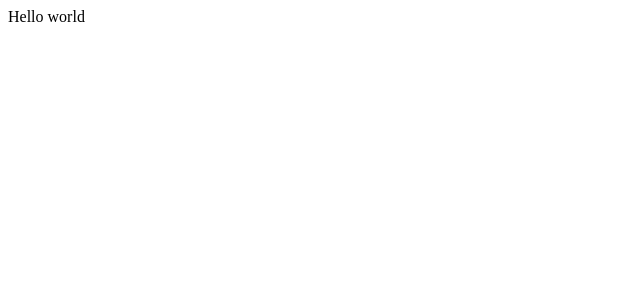
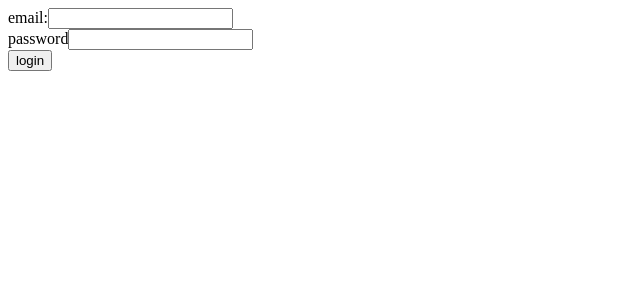
Before and after one commit to minhvdq/calendar2_0_FE, a React (Vite) app: page / in a window 1280 px wide. Shown: the top 300 px of the page, without its empty margins (0-640 px from the left). Built offline with nearby package versions, Linux system fonts and the light colour scheme.

Commit message:
continue login

```diff
--- a/package.json
+++ b/package.json
@@ -10,6 +10,8 @@
     "preview": "vite preview"
   },
   "dependencies": {
+    "axios": "^1.6.7",
+    "prop-types": "^15.8.1",
     "react": "^18.2.0",
     "react-dom": "^18.2.0"
   },
--- a/src/App.jsx
+++ b/src/App.jsx
@@ -1,12 +1,58 @@
-import { useState } from 'react'
+import { useState, useEffect} from 'react'
+import AuthForm from './components/AuthForm'
+import loginService from './services/login'
+import customStorage from './services/customStorage'
 
 function App() {
-  const [count, setCount] = useState(0)
+  const [curUser, setCurUser] = useState(null)
+  const [email, setEmail] = useState('')
+  const [password, setPassword] = useState('')
+  const [error, setError] = useState(null);
+
+
+  window.customLoca
+
+  const handlePassword = (event) => {
+    setPassword(event.target.value)
+    console.log(event.target.value)
+  }
+  const handleEmail = (event) => {
+    setEmail(event.target.value)
+    console.log(event.target.value)
+  }
+  const handleLogin = async(event) => {
+    event.preventDefault();
+    try{
+      const logUser = await loginService.login({email: email, password})
+      setCurUser(logUser);
+      customStorage.setItem('localUser', JSON.stringify(logUser));
+      console.log(logUser)
+      setUsername('');
+      setPassword('');
+    }catch{
+      setError('Wrong username or password')
+      setTimeout(() => {
+        setError(null)
+      }, 5000)
+    }
+  }
+
+  const handleLogout = (event) => {
+    event.preventDefault()
+    window.localStorage.clear()
+    setUser(null)
+  }
 
   return (
     <>
       <div>
-        Hello world
+        <AuthForm
+          handleLogin={handleLogin}
+          email={email} password={password}
+          handleEmail={handleEmail}
+          handlePassword={handlePassword}
+        />
+        {error}
       </div>
     </>
   )
--- /dev/null
+++ b/src/components/AuthForm.jsx
@@ -0,0 +1,26 @@
+import PropTypes from 'prop-types'
+
+const AuthForm = ({ handleLogin, email, password, handleEmail, handlePassword }) => {
+  return(
+    <form onSubmit = {handleLogin}>
+      <div>
+        email:
+        <input id='email' type = "text" name = "email" value = {email} onChange = {handleEmail} />
+      </div>
+      <div>
+        password
+        <input id='password' type='text' name = 'password' value = {password} onChange = {handlePassword} />
+      </div>
+      <button id='login_button' type='submit'> login </button>
+    </form>
+  )
+}
+AuthForm.propTypes = {
+  handleLogin: PropTypes.func.isRequired,
+  email: PropTypes.string.isRequired,
+  password: PropTypes.string.isRequired,
+  handleEmail: PropTypes.func.isRequired,
+  handlePassword: PropTypes.func.isRequired
+}
+
+export default AuthForm
--- /dev/null
+++ b/src/services/customStorage.jsx
@@ -0,0 +1,41 @@
+const getItem = (key) =>
+    {
+        // getting the data from localStorage using the key
+        let result=JSON.parse(window.localStorage.getItem(key));
+
+        if(result)
+        {
+            /*
+                if data expireTime is less then current time
+                means item has expired,
+                in this case removing the item using the key
+                and return the null.
+            */
+            if(result.expireTime<=Date.now())
+            {
+                window.localStorage.removeItem(key);
+                return null;
+            }
+            // else return the data.
+            return result.data;
+        }
+        //if there is no data provided the key, return null.
+        return null;
+    }
+
+const setItem = (key, val) => {
+    let maxAge = 60*1000;
+    let result = {data: val}
+
+    if(maxAge){
+    /*
+    setting the expireTime currentTime + expiry Time
+    provided when method was called.
+    */
+        result.expireTime=Date.now()+maxAge;
+    }
+    window.localStorage.setItem(key,JSON.stringify(result));
+
+}
+
+export default {getItem, setItem}
--- /dev/null
+++ b/src/services/login.jsx
@@ -0,0 +1,10 @@
+import axios from 'axios'
+
+const baseUrl = 'http://localhost:3001/api/login'
+const login = async (logInfo) => {
+    const response = await axios.post(baseUrl, logInfo)
+    console.log(response.data)
+    return response.data
+}
+
+export default {login}
```
Also changed, not shown: 1 other file (tests, documents, lock files or other folders).
